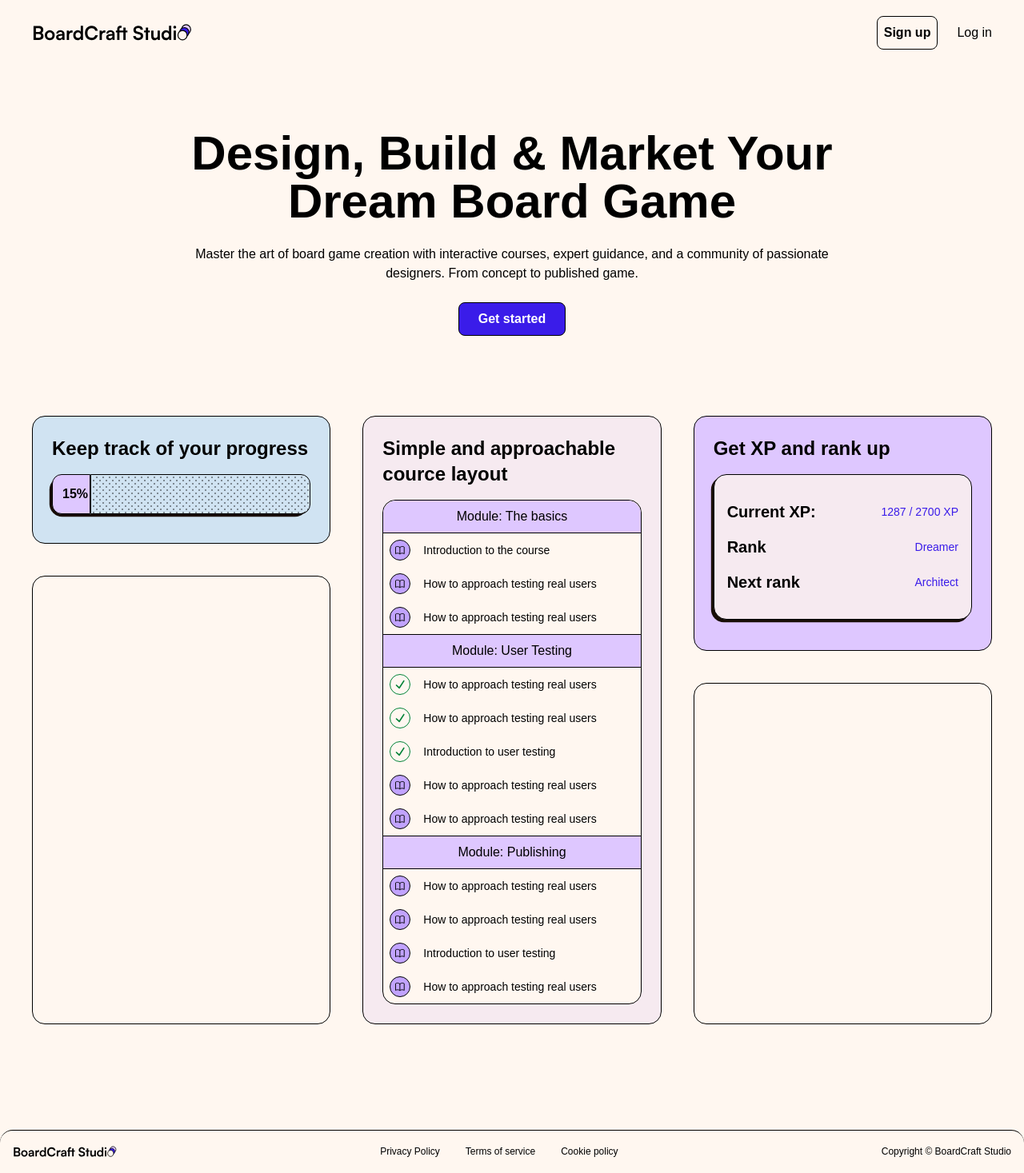
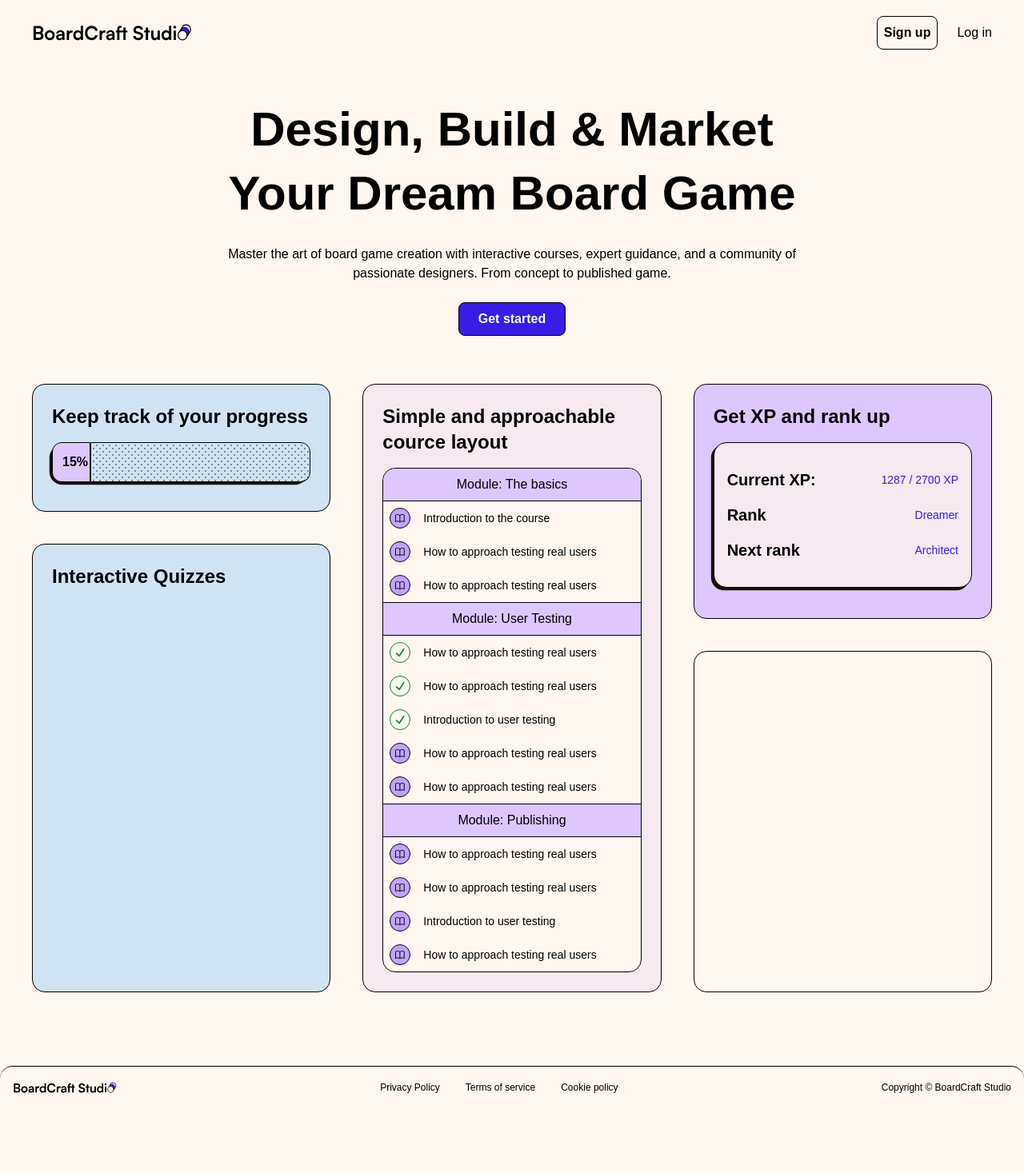
Before and after one commit to t-holmquist/learning-platform, a Next.js app: page / in a window 1280 px wide. Shown: the whole page at 80% size. After the commit the page ends 1387 px from the top, so only its background shows below. Built offline with nearby package versions, Linux system fonts and the light colour scheme; a web font is replaced by a local one.

Commit message:
ffix: layout homepage and removed js with group css class

```diff
--- a/app/page.tsx
+++ b/app/page.tsx
@@ -7,12 +7,13 @@ import Footer from '@/components/ui/footer';
 import { ShowcaseProgressBar } from '@/components/ui/showcaseProgressBar';
 import { ShowcaseSidebar } from '@/components/ui/showcaseSidebar';
 import { ShowcaseXP } from '@/components/ui/showcaseXP';
+import { ShowcaseQuiz } from '@/components/ui/showcaseQuiz';
 
 
 const Home = () => {
   return (
     // Dot background overflows on mobile -> overflow-x-hidden. No scroll on tablet and desktop -> h-100vh
-    <div className='font-satoshi sm:min-h-screen flex flex-col gap-6 md:gap-20 justify-between overflow-x-hidden'>
+    <div className='font-satoshi sm:min-h-screen flex flex-col gap-6 md:gap-10 justify-between overflow-x-hidden'>
         <nav className='flex justify-between items-center px-5 py-5 sm:px-10'>
             <Link href={"/"}>
                 <Image src={"/icons/Logo.svg"} width={200} height={30} alt='BoardCraft Studio Logo' />
@@ -23,8 +24,8 @@ const Home = () => {
             </div>
         </nav>
         <div className='w-full flex flex-col items-center'>
-          <section className='space-y-6 w-11/12 lg:w-8/12 flex flex-col items-center'>
-            <h1 className='font-black text-center text-3xl sm:text-6xl'>Design, Build & Market Your Dream Board Game</h1>
+          <section className='space-y-6 w-11/12 lg:w-7/12 flex flex-col items-center'>
+            <h1 className='font-black leading-20 text-center text-3xl sm:text-6xl'>Design, Build & Market Your Dream Board Game</h1>
             <p className='text-center'>Master the art of board game creation with interactive courses, expert guidance, and a community of passionate designers. From concept to published game.</p>
             <Link href={"/sign-in"}>
               <Button className='w-fit' title='Get started'/>
@@ -39,7 +40,7 @@ const Home = () => {
               {/* XP and rank */}
               <ShowcaseXP />
               {/* Interactive quiz */}
-              <div className='col-span-4 row-span-9 border rounded-large'></div>
+              <ShowcaseQuiz />
               {/* Video learning */}
               <div className='col-span-4 row-span-7 border rounded-large'></div>
         </section>
--- /dev/null
+++ b/components/ui/showcaseQuiz.tsx
@@ -0,0 +1,21 @@
+'use client'
+
+import { motion } from 'motion/react'
+import { useState } from 'react';
+
+
+export const ShowcaseQuiz = () => {
+
+    const [isActive, setIsActive] = useState(false);
+
+  return (
+    <div
+    onMouseEnter={() => {setIsActive(true)}}
+    onMouseLeave={() => {setIsActive(false)}}
+    className='col-span-4 row-span-9 border p-6 rounded-large bg-bg-green hover:border-primary transition-all'>
+        <h2 className='text-2xl font-bold'>Interactive Quizzes</h2>
+
+    </div>
+
+  );
+}
--- a/components/ui/showcaseXP.tsx
+++ b/components/ui/showcaseXP.tsx
@@ -1,18 +1,15 @@
 'use client'
-
-import { motion } from 'motion/react'
 
 export const ShowcaseXP = () => {
 
   return (
 
     <div
-    className='col-span-4 row-span-5 border space-y-4 rounded-large p-6 bg-secondary hover:border-primary transition-all'>
+    // Using css group class to make hover-effects apply to children based on parent hover state. Removes the need for js.
+    className='group col-span-4 row-span-5 border space-y-4 rounded-large p-6 bg-secondary hover:border-primary transition-all'>
         <h2 className='text-2xl font-bold'>Get XP and rank up</h2>
-        <motion.div
-        initial={{y:0, rotate: 0}}
-        whileHover={{y:5, rotateX: 20, rotateZ: 5}}
-        className='flex flex-col px-4 p-8 gap-4 border rounded-large bg-bg-red shadow-primary'>
+        <div
+        className='flex flex-col px-4 p-8 gap-4  group-hover:rotate-x-20 group-hover:rotate-z-5  transition-all  border rounded-large bg-bg-red shadow-primary'>
             <div className="flex justify-between items-center">
                 <h3 className='text-xl font-bold'>Current XP:</h3>
                 <p className="text-sm text-primary">1287 / 2700 XP</p>
@@ -25,7 +22,7 @@ export const ShowcaseXP = () => {
                 <h3 className='text-xl font-bold'>Next rank</h3>
                 <p className="text-sm text-primary">Architect</p>
             </div>
-        </motion.div>
+        </div>
     </div>
 
   );
```
